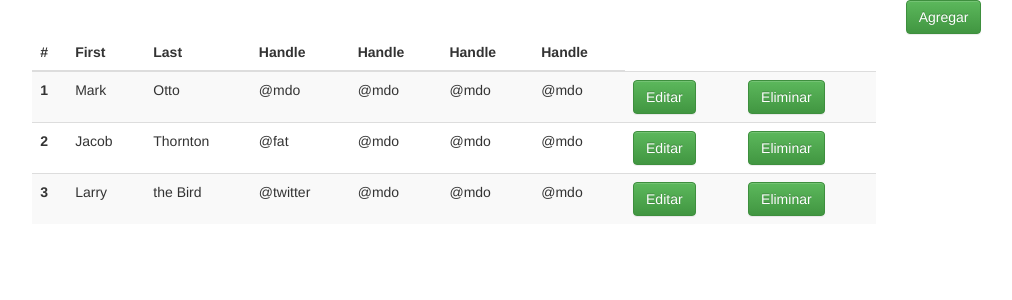
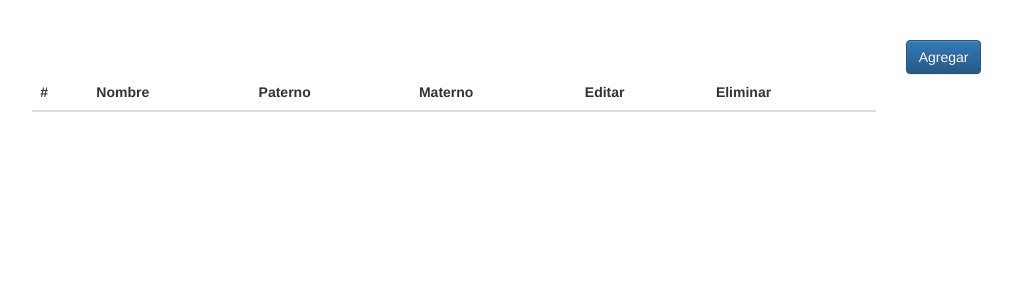
Before and after one commit to marco2v0/Tintoreria, a Django app: a page that uses tintoreria/clientes/templates/clientes/clientes.html in a window 1280 px wide. Shown: the top 300 px of the page, without its empty margins (186-1198 px from the left). Run offline with Django 3.2, Linux system fonts and the light colour scheme; lists and menus that the app fills with data are empty; parts of the project's set-up code (start-up, migrations or seed data) failed here and were passed over; some libraries are stand-ins or nearby versions.

Commit message:
carga inicial

```diff
--- /dev/null
+++ b/tintoreria/clientes/static/js/app.js
@@ -0,0 +1,58 @@
+angular.module('App', [])
+.controller('clientesCtrl', function($http, $scope){
+	$scope.cliente = {
+		'nombre': null,
+		'paterno': null,
+		'materno': null,
+	}
+
+
+	$http.get(
+		'/api/cliente/'
+	).then(
+		function(response){
+			$scope.clientes = response.data;
+		},
+		function(err){
+			console.log(err);
+		}
+	)
+
+	$scope.guardar = function(){
+		$http.post(
+			'/api/cliente/',
+			$scope.cliente
+		).then(
+			function(response){
+
+			},
+			function(err){
+				console.log(err);
+			}
+		)
+
+	}
+	/*
+	$http.put(
+		'/api/',
+		{"nombre":"Raul","paterno":"Flores","materno":"Arroyo"}
+	).then(
+		function(response){
+			$scope.clientes = response.data;
+		},
+		function(err){
+			console.log(err);
+		}
+	)
+
+	$http.delete(
+		'/api/'
+	).then(
+		function(response){
+			$scope.clientes = response.data;
+		},
+		function(err){
+			console.log(err);
+		}
+	)*/
+})
--- /dev/null
+++ b/tintoreria/clientes/templates/clientes/add.html
@@ -0,0 +1,4 @@
+<!--ejecutamos el formulario con ng-submit utilizando la función newUser()
+e incluímos el formulario con la directiva ng-include, en este caso el archivo
+que está en 'templates/form.html-->
+<form ng-submit="newCliente()" ng-include="'clientes/form.html'"></form>
--- a/tintoreria/clientes/templates/clientes/clientes.html
+++ b/tintoreria/clientes/templates/clientes/clientes.html
@@ -1,3 +1,4 @@
+{% load staticfiles %}
 <!DOCTYPE html>
 <html>
 <head>
@@ -10,60 +11,86 @@
     <link rel="stylesheet" href="https://maxcdn.bootstrapcdn.com/bootstrap/3.3.7/css/bootstrap-theme.min.css" integrity="sha384-rHyoN1iRsVXV4nD0JutlnGaslCJuC7uwjduW9SVrLvRYooPp2bWYgmgJQIXwl/Sp" crossorigin="anonymous">
 
     <!-- Latest compiled and minified JavaScript -->
-    <script src="https://maxcdn.bootstrapcdn.com/bootstrap/3.3.7/js/bootstrap.min.js" integrity="sha384-Tc5IQib027qvyjSMfHjOMaLkfuWVxZxUPnCJA7l2mCWNIpG9mGCD8wGNIcPD7Txa" crossorigin="anonymous"></script>
+    <script src="https://code.jquery.com/jquery-3.3.1.min.js"
+  integrity="sha256-FgpCb/KJQlLNfOu91ta32o/NMZxltwRo8QtmkMRdAu8="
+  crossorigin="anonymous"></script>
+    <script src="https://maxcdn.bootstrapcdn.com/bootstrap/3.3.7/js/bootstrap.min.js" integrity="sha384-Tc5IQib027qvyjSMfHjOMaLkfuWVxZxUPnCJA7l2mCWNIpG9mGCD8wGNIcPD7Txa" crossorigin="anonymous">
+    </script>
+    <script src="https://ajax.googleapis.com/ajax/libs/angularjs/1.6.10/angular.min.js"></script>
+    <script src="{% static "js/app.js" %}"></script>
 </head>
-<body>
+<body ng-App="App" >
+  <div ng-controller="clientesCtrl">
+    {% verbatim %}
+
     <div class="row">
       <div class="col-md-1 col-md-offset-10">
-     <button type="button" class="btn btn-success">Agregar</button>
+        <!-- Button trigger modal -->
+        <br></br>
+        <button type="button" class="btn btn-primary" data-toggle="modal" data-target="#exampleModalLong">Agregar
+        </button>
+
+        <!-- Modal -->
+        <div class="modal fade" id="exampleModalLong" tabindex="-1" role="dialog" aria-labelledby="exampleModalLongTitle" aria-hidden="true">
+          <div class="modal-dialog modal-lg" role="document">
+            <div class="modal-content">
+              <div class="modal-header">
+                <h5 class="modal-title" id="exampleModalLongTitle">Agregar Cliente</h5>
+                <button type="button" class="close" data-dismiss="modal" aria-label="Close">
+                  <span aria-hidden="true">&times;</span>
+                </button>
+              </div>
+              <div class="modal-body">
+                <form class="form-horizontal">
+                  <div class="form-group">
+                    <label for="nombre" class="col-sm-2 col-md-3 control-label">Nombre:</label>
+                    <div class="col-sm-10 col-md-4">
+                      <input type="text" class="form-control" ng-model="cliente.nombre" name="nombre" />
                     </div>
                   </div>
-
+                  <div class="form-group">
+                    <label for="materno" class="col-sm-2 col-md-3 control-label">Materno:</label>
+                    <div class="col-sm-10 col-md-4">
+                      <input type="text" class="form-control" ng-model="cliente.materno" name="materno" />
+                    </div>
+                  </div>
+                  <div class="form-group">
+                    <label for="paterno" class="col-sm-2 col-md-3 control-label">Paterno:</label>
+                    <div class="col-sm-10 col-md-4">
+                      <input type="text" class="form-control" ng-model="cliente.paterno" name="paterno" />
+                    </div>
+                  </div>
+                </form>
+              </div>
+              <div class="modal-footer">
+                <button type="button" class="btn btn-secondary" data-dismiss="modal">Cerrar</button>
+                <button type="button" class="btn btn-primary" ng-click="guardar()">Guardar</button>
+              </div>
+            </div>
+          </div>
+        </div>
+        <!--button type="button" class="btn btn-success">Agregar</button-->
+      </div>
+    </div>
     <div class="row">
       <div class="col-md-8 col-md-offset-2">
         <table class="table table-striped">
           <thead>
             <tr>
               <th scope="col">#</th>
-      <th scope="col">First</th>
-      <th scope="col">Last</th>
-      <th scope="col">Handle</th>
-      <th scope="col">Handle</th>
-      <th scope="col">Handle</th>
-      <th scope="col">Handle</th>
+              <th scope="col">Nombre</th>
+              <th scope="col">Paterno</th>
+              <th scope="col">Materno</th>
+              <th scope="col">Editar</th>
+              <th scope="col">Eliminar</th>
             </tr>
           </thead>
           <tbody>
-    <tr>
+            <tr ng-repeat="cliente in clientes">
               <th scope="row">1</th>
-      <td>Mark</td>
-      <td>Otto</td>
-      <td>@mdo</td>
-      <td>@mdo</td>
-      <td>@mdo</td>
-      <td>@mdo</td>
-      <th scope="col"><button type="button" class="btn btn-success">Editar</button></th>
-      <th scope="col"><button type="button" class="btn btn-success">Eliminar</button></th>
-    </tr>
-    <tr>
-      <th scope="row">2</th>
-      <td>Jacob</td>
-      <td>Thornton</td>
-      <td>@fat</td>
-      <td>@mdo</td>
-      <td>@mdo</td>
-      <td>@mdo</td>
-      <th scope="col"><button type="button" class="btn btn-success">Editar</button></th>
-      <th scope="col"><button type="button" class="btn btn-success">Eliminar</button></th>
-    </tr>
-    <tr>
-      <th scope="row">3</th>
-      <td>Larry</td>
-      <td>the Bird</td>
-      <td>@twitter</td>
-      <td>@mdo</td>
-      <td>@mdo</td>
-      <td>@mdo</td>
+              <td>{{ cliente.nombre }}</td>
+              <td>{{ cliente.paterno }}</td>
+              <td>{{ cliente.materno }}</td>
               <th scope="col"><button type="button" class="btn btn-success">Editar</button></th>
               <th scope="col"><button type="button" class="btn btn-success">Eliminar</button></th>
             </tr>
@@ -71,5 +98,8 @@
         </table>
       </div>
     </div>
+
+    {% endverbatim %}
+  </div>
 </body>
 </html>
--- a/tintoreria/clientes/views.py
+++ b/tintoreria/clientes/views.py
@@ -9,11 +9,17 @@ from tintoreria.clientes.models import Cliente
 from django.views.generic import TemplateView
 from django.shortcuts import render
 from tintoreria.clientes.serializers import ClienteSerializer
-
+from rest_framework import generics
 
 # Create your views here.
 class ClienteView(TemplateView):
 	template_name = 'clientes/clientes.html'
+
+class FormView(TemplateView):
+	template_name = 'clientes/form.html'
+
+class AddView(TemplateView):
+	template_name = 'clientes/add.html'
 
 class ClienteAPI(APIView):
 	serializer = ClienteSerializer
@@ -21,5 +27,14 @@ class ClienteAPI(APIView):
 	def get(self,request,format=None):
 		lista = Cliente.objects.all()
 		response = self.serializer(lista,many=True)
+		return HttpResponse(json.dumps(response.data),content_type='application/json')
 
-		return HttpResponse(json.dumps(response.data),content_type='application/json')
+
+class ClienteList(generics.ListCreateAPIView):
+    queryset = Cliente.objects.all()
+    serializer_class = ClienteSerializer
+
+
+class ClienteDetail(generics.RetrieveUpdateDestroyAPIView):
+    queryset = Cliente.objects.all()
+    serializer_class = ClienteSerializer
--- a/tintoreria/settings.py
+++ b/tintoreria/settings.py
@@ -41,7 +41,8 @@ INSTALLED_APPS = [
     'tintoreria.insumos',
     'tintoreria.articulos',
     'tintoreria.notas',
-    'tintoreria.empleados'
+    'tintoreria.empleados',
+    'rest_framework',
 ]
 
 MIDDLEWARE = [
--- a/tintoreria/urls.py
+++ b/tintoreria/urls.py
@@ -17,13 +17,18 @@ from django.conf.urls import url
 from django.contrib import admin
 #from tintoreria.clientes.views import Cliente
 from django.views.generic import TemplateView
-from tintoreria.clientes.views import ClienteView, ClienteAPI
+from tintoreria.clientes.views import ClienteView, ClienteAPI, ClienteList, ClienteDetail
+from django.views.decorators.csrf import csrf_exempt
 
 
 
 urlpatterns = [
     url(r'^admin/', admin.site.urls),
     url(r'^clientes/', TemplateView.as_view(template_name='clientes/clientes.html')),
+    url(r'^form/', TemplateView.as_view(template_name='clientes/form.html')),
+    url(r'^add/', TemplateView.as_view(template_name='clientes/add.html')),
     url(r'^test2/', ClienteView.as_view()),
-    url(r'^api', ClienteAPI.as_view(), name="api"),
+    #url(r'^api', ClienteAPI.as_view(), name="api"),
+    url(r'^api/cliente/$', csrf_exempt(ClienteList.as_view())),
+    url(r'^api/cliente/(?P<pk>[0-9]+)/$', csrf_exempt(ClienteDetail.as_view())),
 ]
```
Also changed, not shown: tintoreria/clientes/templates/clientes/form.html (added, +23 -0 lines), 4 other files. Lines whose indentation alone changed are shown as unchanged.
